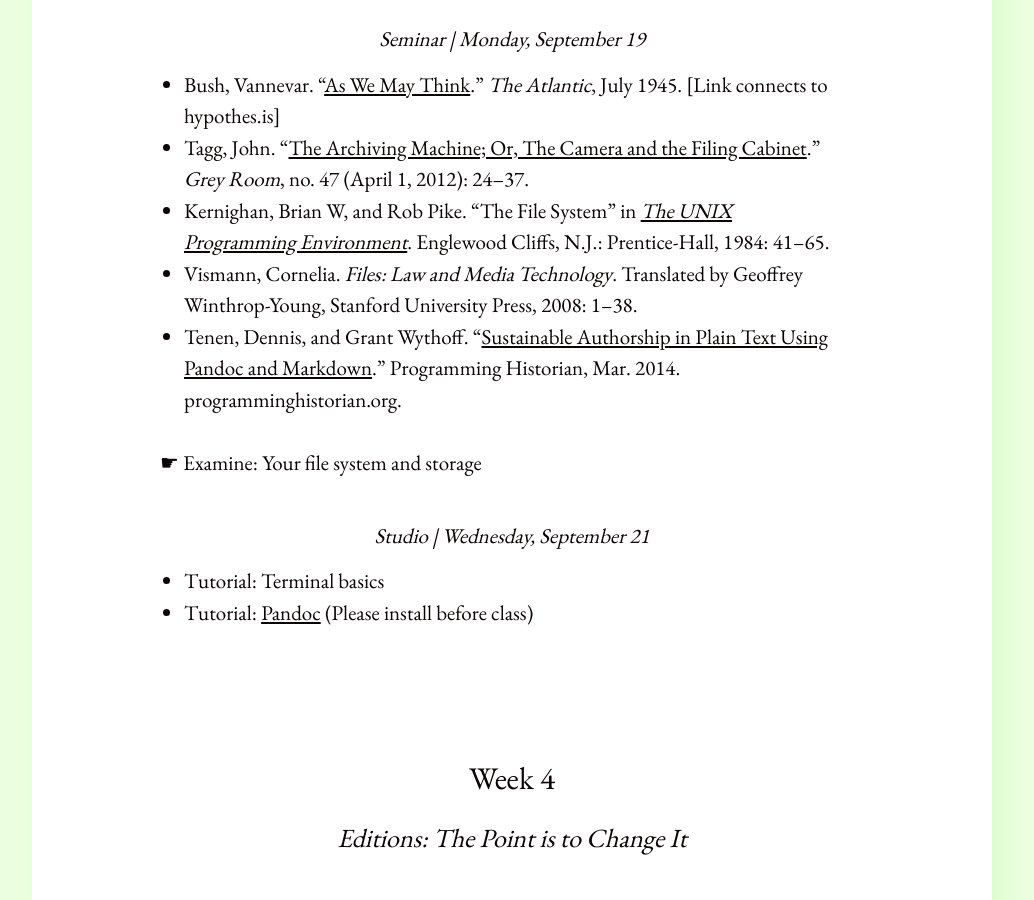
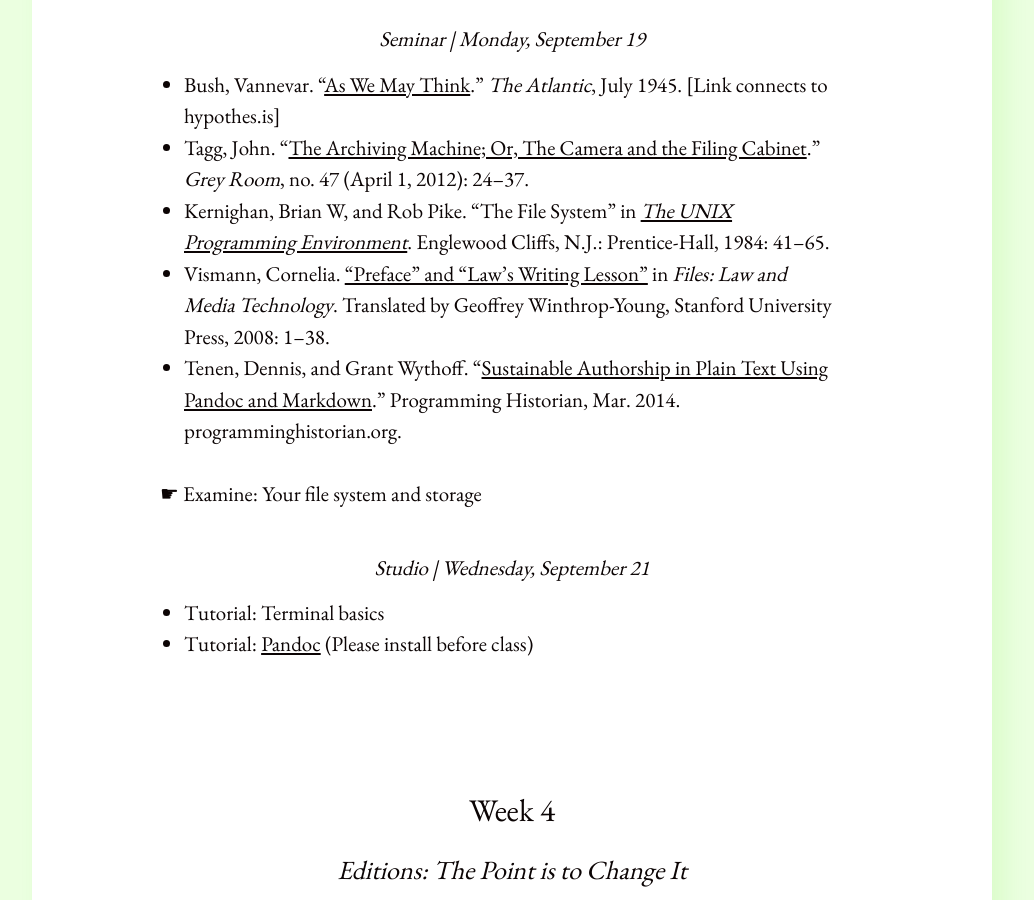
Before and after one commit to elotroalex/f22-intro-dh, a Jekyll site: the page built from schedule.md, in a window 1280 px wide and 900 px high, scrolled down 2420 px. Shown: the whole window, without its empty margins (128-1162 px from the left). Built offline with Jekyll 4.4.1, drawn with Linux system fonts in a browser that asks for light colours.

Commit message:
added link to Vismann

```diff
--- a/schedule.md
+++ b/schedule.md
@@ -73,8 +73,7 @@ b) Consider Borges' the Garden of Forking Paths
 -   Kernighan, Brian W, and Rob Pike. "The File System" in *[The UNIX
     Programming Environment](http://files.catwell.info/misc/mirror/the-unix-programming-environment-kernighan-pike.pdf)*. Englewood Cliffs, N.J.: Prentice-Hall,
     1984: 41--65.
--   Vismann, Cornelia. *Files: Law and Media Technology*. Translated by
-    Geoffrey Winthrop-Young, Stanford University Press, 2008: 1--38.
+-   Vismann, Cornelia. ["Preface" and "Law's Writing Lesson"](https://drive.google.com/file/d/1dq40AGtyv42B6coFdd0X8LAIPZ0EbFY7/view?usp=sharing) in *Files: Law and Media Technology*. Translated by Geoffrey Winthrop-Young, Stanford University Press, 2008: 1--38.
 -   Tenen, Dennis, and Grant Wythoff. "[Sustainable Authorship in Plain
     Text Using Pandoc and
     Markdown](https://programminghistorian.org/en/lessons/sustainable-authorship-in-plain-text-using-pandoc-and-markdown)."
```
